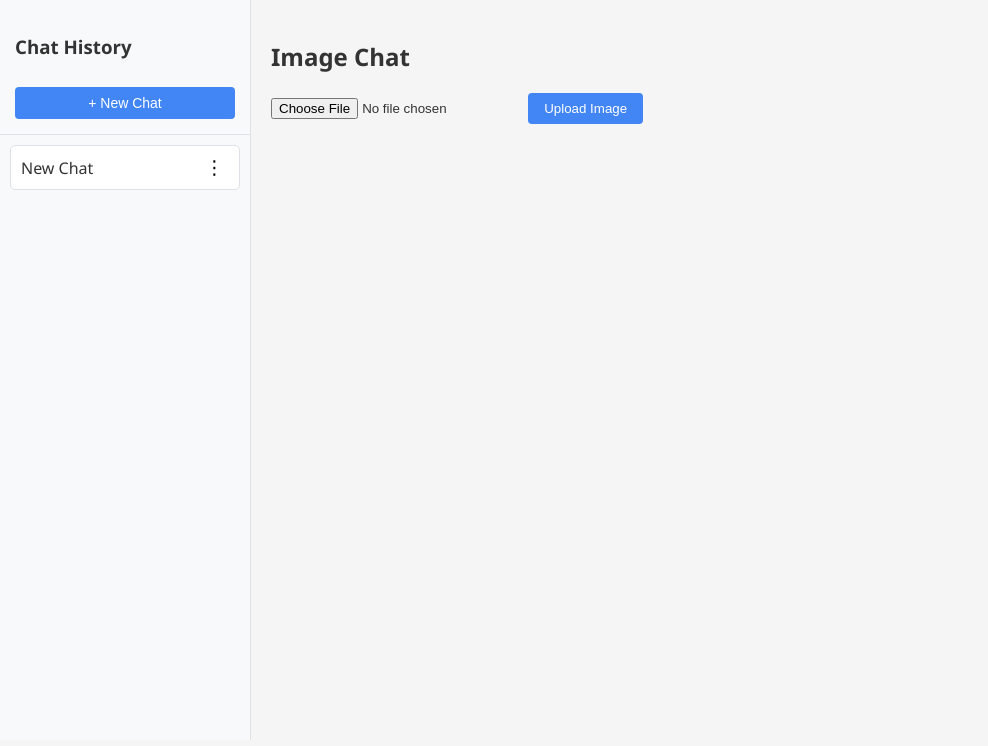
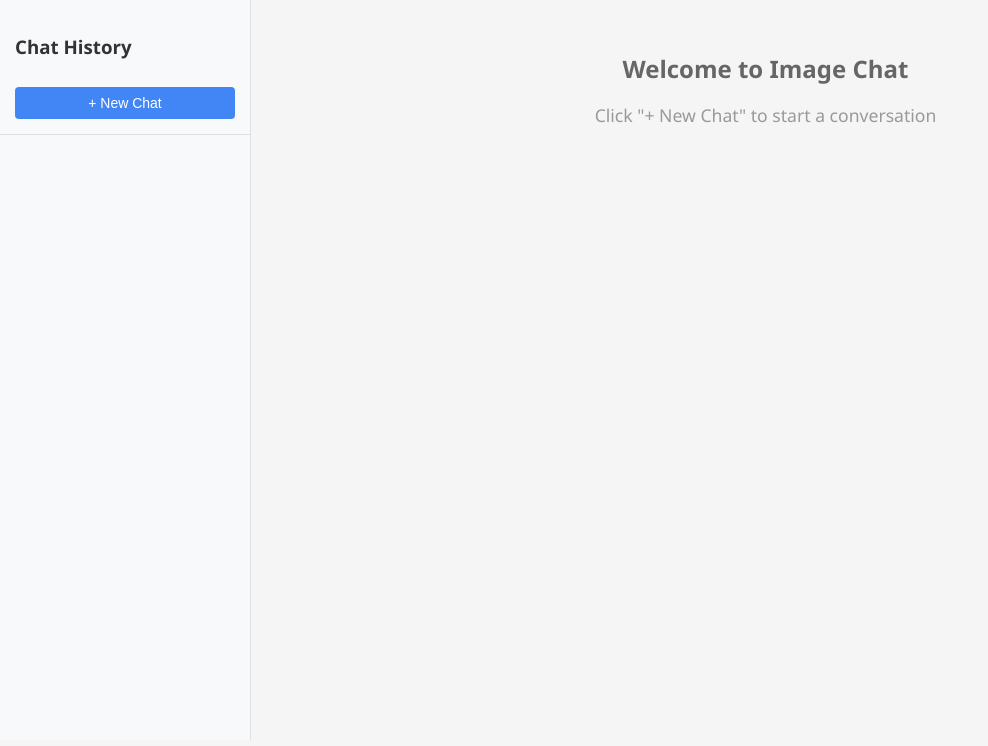
Before and after one commit to Supriyadasari04/AI-Powered-Image-Chatbot, a Flask app: page / in a window 1280 px wide. Shown: the part 54-800 px from the top of the page, without its empty margins (0-988 px from the left). Run offline with Flask 3, Linux system fonts and the light colour scheme; a user stored in the database is signed in.

Commit message:
new changes

```diff
--- a/app.py
+++ b/app.py
@@ -65,6 +65,8 @@ class User(UserMixin, db.Model):
 
     def __repr__(self):
         return f'<User {self.username}>'
+
+
 
 # Helper functions
 def allowed_file(filename):
--- a/static/style.css
+++ b/static/style.css
@@ -323,7 +323,81 @@ nav a:hover {
 .delete-conversation {
     color: #dc3545 !important;
 }
+/* Empty State Styles */
+.empty-state {
+    flex: 1;
+    display: flex;
+    flex-direction: column;
+    align-items: center;
+    justify-content: center;
+    text-align: center;
+    padding: 2rem;
+}
 
-/* Your existing styles remain the same */
+.empty-state h2 {
+    color: #666;
+    margin-bottom: 1rem;
+}
 
-/* Your existing styles remain the same */
+.empty-state p {
+    color: #999;
+    font-size: 1.1rem;
+}
+#imageDescription {
+    background: white;
+    border-radius: 8px;
+    padding: 20px;
+    margin: 20px auto;
+    border: 1px solid #e0e0e0;
+    font-family: 'Segoe UI', Tahoma, Geneva, Verdana, sans-serif;
+    line-height: 1.6;
+    box-shadow: 0 2px 4px rgba(0,0,0,0.05);
+    max-width: 90%;
+    width: fit-content;
+    text-align: left;
+}
+
+#imageDescription p {
+    margin: 12px 0;
+    padding: 0;
+}
+
+#imageDescription strong {
+    color: #4285F4;
+    font-weight: 600;
+}
+
+#imageDescription em {
+    font-style: italic;
+    color: #5f6368;
+}
+
+#imageDescription ul, #imageDescription ol {
+    margin: 10px 0 10px 20px;
+    padding-left: 15px;
+}
+
+#imageDescription li {
+    margin-bottom: 8px;
+}
+
+#imageDescription h3, #imageDescription h4 {
+    color: #202124;
+    margin: 15px 0 10px 0;
+}
+
+#imageDescription h3 {
+    font-size: 1.1em;
+    font-weight: 600;
+}
+
+#imageDescription h4 {
+    font-size: 1em;
+    font-weight: 500;
+}
+
+#imageDescription .highlight {
+    background-color: #f0f6ff;
+    padding: 2px 4px;
+    border-radius: 3px;
+}
--- a/templates/index.html
+++ b/templates/index.html
@@ -14,7 +14,7 @@
     </div>
 
     <!-- Main Content -->
-    <div class="main-content">
+    <div class="main-content" id="mainContent" style="display: none;">
         <h2>Image Chat</h2>
         <div class="upload-section">
             <input type="file" id="imageUpload" accept="image/*">
@@ -22,10 +22,9 @@
             <div id="uploadStatus"></div>
         </div>
 
-        <div id="imagePreview" style="display:none;">
-            <img id="previewImage" src="" alt="Uploaded Image">
-            <div id="imageDescription"></div>
-        </div>
+        <div id="imagePreview" style="display:none; text-align: center;">
+            <img id="previewImage" src="" alt="Uploaded Image" style="max-width: 90%; max-height: 400px; border-radius: 8px; margin: 0 auto;">
+            <div id="imageDescription" style="margin: 20px auto;"></div></div>
 
         <div id="chatSection" style="display:none;">
             <div id="chatHistory"></div>
@@ -34,6 +33,11 @@
                 <button onclick="askQuestion()" class="btn">Ask</button>
             </div>
         </div>
+    </div>
+    <!-- Empty state -->
+    <div id="emptyState" class="empty-state">
+        <h2>Welcome to Image Chat</h2>
+        <p>Click "+ New Chat" to start a conversation</p>
     </div>
 </div>
 
@@ -52,7 +56,9 @@
             imageUrl: null,
             imageDescription: null
         };
-
+        // Show main content and hide empty state
+        document.getElementById('mainContent').style.display = 'block';
+        document.getElementById('emptyState').style.display = 'none';
         // Reset UI
         resetChatUI();
 
@@ -247,18 +253,31 @@
 
         // Update UI
         document.getElementById('previewImage').src = currentImageUrl;
-            document.getElementById('imageDescription').innerHTML =
-                `<p><strong>Description:</strong> ${data.description}</p>`;
+
+        // Format the description with HTML tags
+        let formattedDescription = data.description
+            .replace(/\*\*(.*?)\*\*/g, '<strong>$1</strong>') // Bold
+            .replace(/\*(.*?)\*/g, '<em>$1</em>') // Italic
+            .replace(/\n\n/g, '</p><p>') // Paragraphs
+            .replace(/\n/g, '<br>') // Line breaks
+            .replace(/### (.*?)\n/g, '<h3>$1</h3>') // Headings
+            .replace(/## (.*?)\n/g, '<h4>$1</h4>') // Subheadings
+            .replace(/- (.*?)(\n|$)/g, '<li>$1</li>') // Bullet points
+            .replace(/`(.*?)`/g, '<span class="highlight">$1</span>'); // Highlight
+
+        // Wrap in proper HTML structure
+        formattedDescription = `
+            <div class="description-content">
+                <p>${formattedDescription}</p>
+            </div>
+        `;
+
+        document.getElementById('imageDescription').innerHTML = formattedDescription;
         document.getElementById('imagePreview').style.display = 'block';
         document.getElementById('chatSection').style.display = 'block';
 
-            // Add initial message
-            const chatHistory = document.getElementById('chatHistory');
-            chatHistory.innerHTML = `<div class="assistant-message">${data.description}</div>`;
-            conversations[currentConversationId].messages.push({
-                role: 'assistant',
-                content: data.description
-            });
+        // Don't add the description to chat history
+        conversations[currentConversationId].messages = [];
 
         // Generate and update title
         const title = generateTitle(data.description);
@@ -350,9 +369,9 @@
 
         // New chat button handler
         document.getElementById('newChatBtn').addEventListener('click', initNewChat);
-
-        // Start first conversation
-        initNewChat();
+        // Hide main content and show empty state initially
+        document.getElementById('mainContent').style.display = 'none';
+        document.getElementById('emptyState').style.display = 'block';
     });
 </script>
 {% endblock %}
```
Also changed, not shown: requirements.txt (+7 -0 lines), instance/db.sqlite, static/uploads/bermuda_tri.jpg (added). Lines whose indentation alone changed are shown as unchanged.
